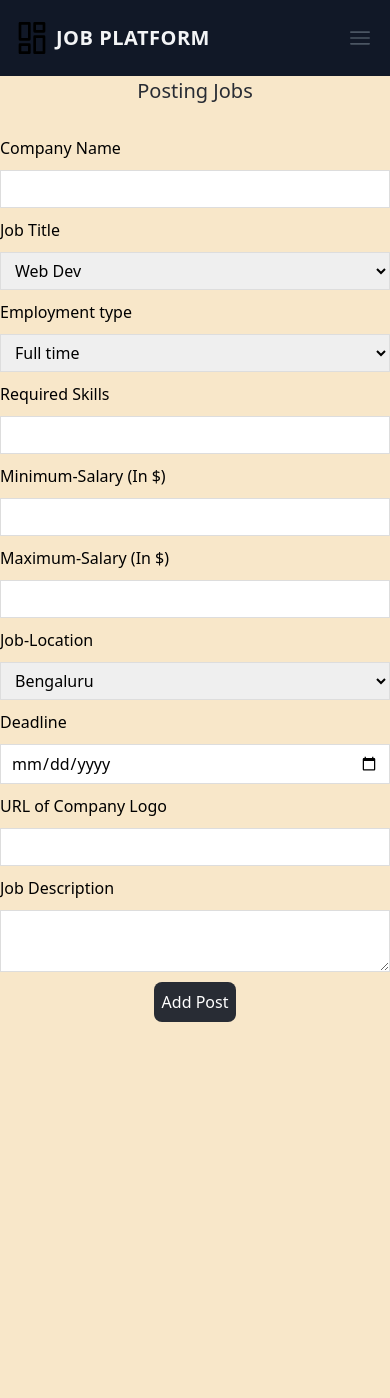
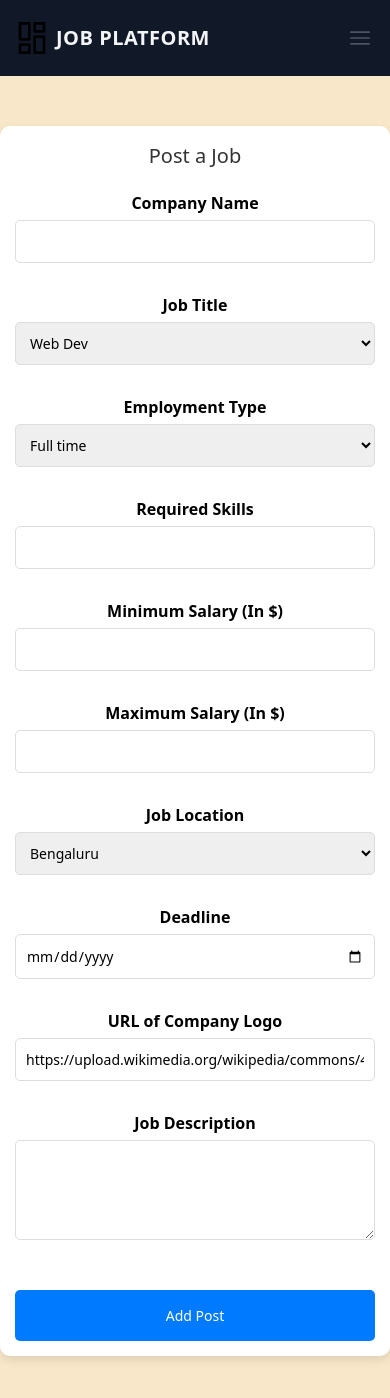
Before and after one commit to Raja12raja/WEB-14-Job-Search-and-Recruitment-Platform, a React (Create React App) app in the folder client/: page /PostJob in a window 390 px wide. Shown: the top 1398 px of the page. Before the commit the page ends 1022 px from the top, so only its background shows below. Built offline with nearby package versions, Linux system fonts and the light colour scheme.

Commit message:
UI modified

```diff
--- a/client/src/components/About.css
+++ b/client/src/components/About.css
@@ -30,3 +30,157 @@
     border-radius: 8px;
     cursor: pointer;
 }
+
+.create-container {
+    max-width: 600px;
+    margin: 0 auto;
+    padding: 20px;
+    background-color: #f9f9f9;
+    border-radius: 8px;
+    box-shadow: 0 0 10px rgba(0, 0, 0, 0.1);
+  }
+
+  .title {
+    text-align: center;
+    margin-bottom: 20px;
+    color: #333;
+  }
+
+  .form {
+    display: flex;
+    flex-direction: column;
+  }
+
+  .form-group {
+    margin-bottom: 15px;
+  }
+
+  .form-group label {
+    display: block;
+    margin-bottom: 5px;
+    font-weight: bold;
+  }
+
+  .form-group input,
+  .form-group select,
+  .form-group textarea {
+    width: 100%;
+    padding: 10px;
+    border: 1px solid #ccc;
+    border-radius: 4px;
+  }
+
+  .form-group textarea {
+    resize: vertical;
+    height: 100px;
+  }
+
+  .submit-button {
+    background-color: #007bff;
+    color: #fff;
+    padding: 10px 20px;
+    border: none;
+    border-radius: 4px;
+    cursor: pointer;
+    transition: background-color 0.3s ease;
+  }
+
+  .submit-button:hover {
+    background-color: #0056b3;
+  }
+
+  .create-container {
+    max-width: 700px;
+    margin: 50px auto;
+    padding: 20px;
+    background: #fff;
+    border-radius: 10px;
+    box-shadow: 0 4px 10px rgba(0, 0, 0, 0.1);
+  }
+
+  .title {
+    text-align: center;
+    font-size: 24px;
+    margin-bottom: 20px;
+    color: #333;
+  }
+
+  .form {
+    display: flex;
+    flex-direction: column;
+    gap: 15px;
+  }
+
+  .form-group {
+    display: flex;
+    flex-direction: column;
+  }
+
+  .form-group label {
+    margin-bottom: 5px;
+    font-weight: bold;
+  }
+
+  .form-group input,
+  .form-group select,
+  .form-group textarea {
+    padding: 10px;
+    border: 1px solid #ddd;
+    border-radius: 5px;
+    font-size: 16px;
+    width: 100%;
+  }
+
+  .form-group input:focus,
+  .form-group select:focus,
+  .form-group textarea:focus {
+    outline: none;
+    border-color: #007bff;
+  }
+
+  .form-group textarea {
+    resize: vertical;
+    height: 100px;
+  }
+
+  .submit-button {
+    padding: 15px;
+    background: #007bff;
+    color: #fff;
+    border: none;
+    border-radius: 5px;
+    font-size: 16px;
+    cursor: pointer;
+    transition: background 0.3s ease;
+  }
+
+  .submit-button:hover {
+    background: #0056b3;
+  }
+
+  @media (max-width: 768px) {
+    .create-container {
+      padding: 15px;
+    }
+
+    .title {
+      font-size: 20px;
+    }
+
+    .form-group input,
+    .form-group select,
+    .form-group textarea {
+      font-size: 14px;
+    }
+
+    .submit-button {
+      font-size: 14px;
+    }
+  }
+  .create-container {
+    margin-top: 50px;
+  }
+
+  .submit-button {
+    margin-top: 20px;
+  }
--- a/client/src/components/PostJob.js
+++ b/client/src/components/PostJob.js
@@ -1,9 +1,8 @@
 import React, { useState } from 'react';
 import Axios from 'axios';
 import { useAuth0 } from "@auth0/auth0-react";
+import { useNavigate } from 'react-router-dom';
 import './About.css';
-import { useNavigate } from 'react-router-dom';
-
 
 const Create = () => {
   const { user, isAuthenticated } = useAuth0();
@@ -41,23 +40,21 @@ const Create = () => {
       email,
       Logo
     };
-    console.log(blog)
-
-
 
     // Make a POST request to the backend
-    Axios.post("http://localhost:5000/postJob",{blog})
-    .then(()=>{
+    Axios.post("http://localhost:5000/postJob", { blog })
+      .then(() => {
         alert("Job posted successfully");
         navigate('/');
       })
-    .catch(()=>{alert("error posting")})
+      .catch(() => { alert("error posting") });
   };
 
   return (
-    <div className="create "> {/* Use className instead of class */}
-      <h2>Posting Jobs</h2>
-      <form onSubmit={HandleSubmit}>
+    <div className="create-container">
+      <h1 className="title">Post a Job</h1>
+      <form onSubmit={HandleSubmit} className="form">
+        <div className="form-group">
           <label>Company Name</label>
           <input
             type="text"
@@ -65,34 +62,34 @@ const Create = () => {
             value={CompanyName}
             onChange={(e) => setCompanyName(e.target.value)}
           />
-
+        </div>
+        <div className="form-group">
           <label>Job Title</label>
           <select
-
             required
+            value={Role}
             onChange={(e) => setRole(e.target.value)}
           >
-          <option value="Web Dev" >Web Dev</option>
+            <option value="Web Dev">Web Dev</option>
             <option value="App Dev">App Dev</option>
             <option value="CyberSec">CyberSec</option>
             <option value="DataScience">Data Science</option>
             <option value="HR">HR</option>
           </select>
-        <label>Employment type</label>
+        </div>
+        <div className="form-group">
+          <label>Employment Type</label>
           <select
-
             required
+            value={Employmenttype}
             onChange={(e) => setEmploymenttype(e.target.value)}
           >
-          <option value="Web Dev">Full time</option>
-          <option value="App Dev">Part time</option>
-          <option value="App Dev">Intern</option>
-
+            <option value="Full time">Full time</option>
+            <option value="Part time">Part time</option>
+            <option value="Intern">Intern</option>
           </select>
-
-
-
-
+        </div>
+        <div className="form-group">
           <label>Required Skills</label>
           <input
             type="text"
@@ -100,33 +97,41 @@ const Create = () => {
             value={Skills}
             onChange={(e) => setSkills(e.target.value)}
           />
-        <label>Minimum-Salary (In $)</label>
+        </div>
+        <div className="form-group">
+          <label>Minimum Salary (In $)</label>
           <input
             type="number"
             required
             value={mSalary}
             onChange={(e) => setmSalary(e.target.value)}
           />
-        <label>Maximum-Salary (In $)</label>
+        </div>
+        <div className="form-group">
+          <label>Maximum Salary (In $)</label>
           <input
             type="number"
             required
             value={MSalary}
             onChange={(e) => setMSalary(e.target.value)}
           />
-        <label>Job-Location</label>
+        </div>
+        <div className="form-group">
+          <label>Job Location</label>
           <select
-
             required
+            value={Location}
             onChange={(e) => setLocation(e.target.value)}
           >
-          <option value="Banglore">Bengaluru</option>
+            <option value="Bengaluru">Bengaluru</option>
             <option value="Hyderabad">Hyderabad</option>
             <option value="Mumbai">Mumbai</option>
             <option value="Pune">Pune</option>
             <option value="Delhi">Delhi</option>
             <option value="Indore">Indore</option>
           </select>
+        </div>
+        <div className="form-group">
           <label>Deadline</label>
           <input
             type="date"
@@ -134,21 +139,24 @@ const Create = () => {
             value={Deadline}
             onChange={(e) => setDeadline(e.target.value)}
           />
+        </div>
+        <div className="form-group">
           <label>URL of Company Logo</label>
           <input
             type="text"
-
-
+            value={Logo}
             onChange={(e) => setLogo(e.target.value)}
           />
+        </div>
+        <div className="form-group">
           <label>Job Description</label>
           <textarea
             required
             value={Description}
             onChange={(e) => setDescription(e.target.value)}
           />
-
-        <button>Add Post</button>
+        </div>
+        <button type="submit" className="submit-button">Add Post</button>
       </form>
     </div>
   );
```
Also changed, not shown: client/src/components/FillJob.js (+53 -38 lines). Lines whose indentation alone changed are shown as unchanged.
